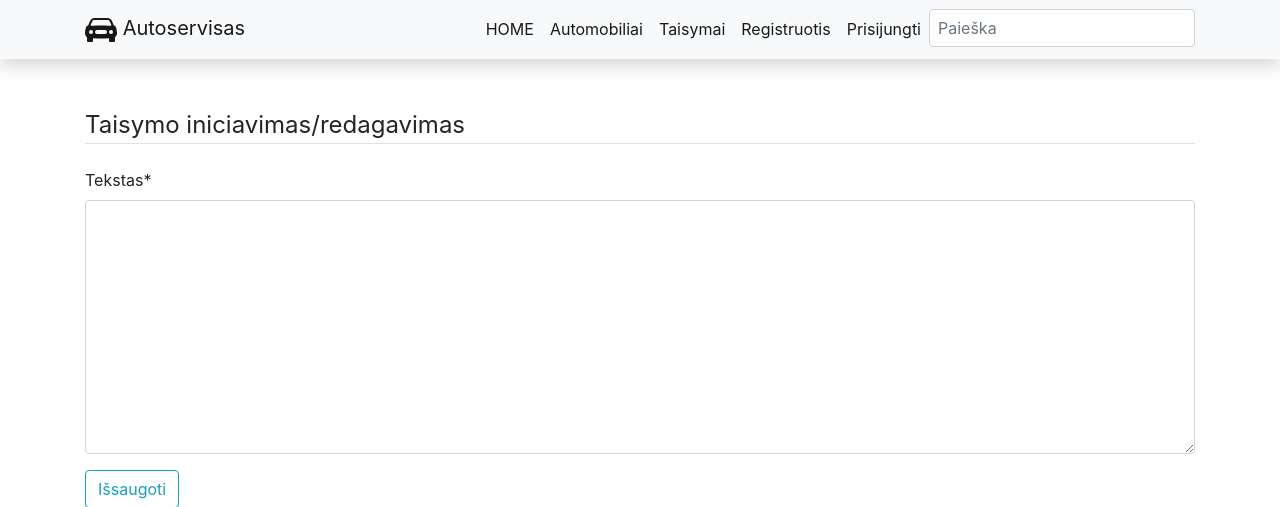
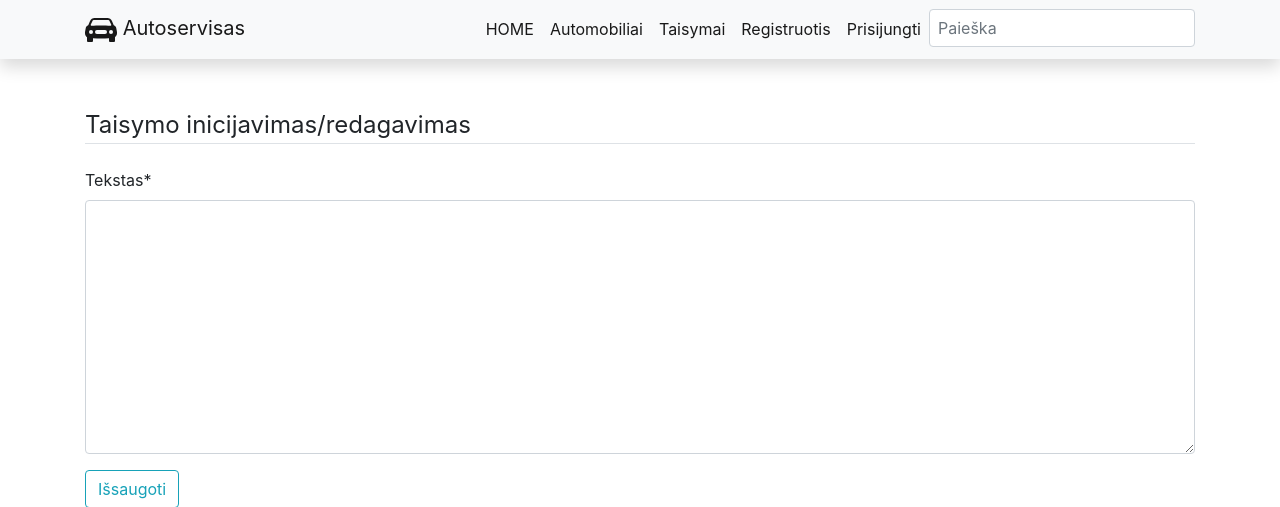
Before and after one commit to DonatasNoreika/autoservisas202401, a Django app: template mysite/autoservice/templates/order_form.html in a window 1280 px wide. Shown: the top 507 px of the page. Run offline with Django 5.2, Linux system fonts and the light colour scheme; the template is opened without the code that fills it: values that come from a table or form of the project are taken from there, others are empty; some libraries are stand-ins or nearby versions.

Commit message:
+iniciJavimas

```diff
--- a/mysite/autoservice/templates/order_form.html
+++ b/mysite/autoservice/templates/order_form.html
@@ -1,12 +1,12 @@
 {% extends "base.html" %}
-{% block "title" %}Taisymo iniciavimas/redagavimas{% endblock%}
+{% block "title" %}Taisymo inicijavimas/redagavimas{% endblock%}
 
 {% block "content" %}
 <div class="content-section">
     <form method="POST">
     {% csrf_token %}
     {% load crispy_forms_tags %}
-        <legend class="border-bottom mb-4">Taisymo iniciavimas/redagavimas</legend>
+        <legend class="border-bottom mb-4">Taisymo inicijavimas/redagavimas</legend>
         {{ form|crispy }}
         <div class="form-group">
             <button class="btn btn-outline-info" type="submit">Išsaugoti</button>
```
